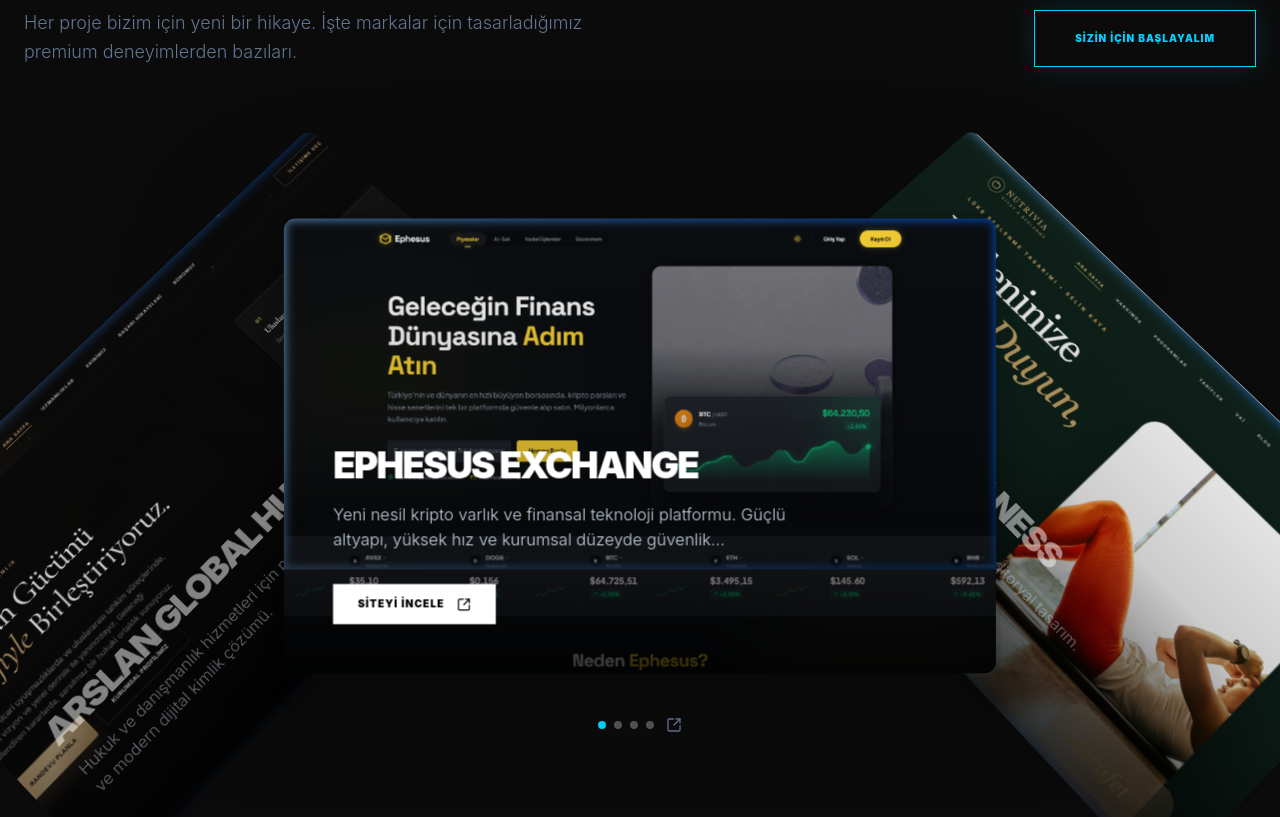
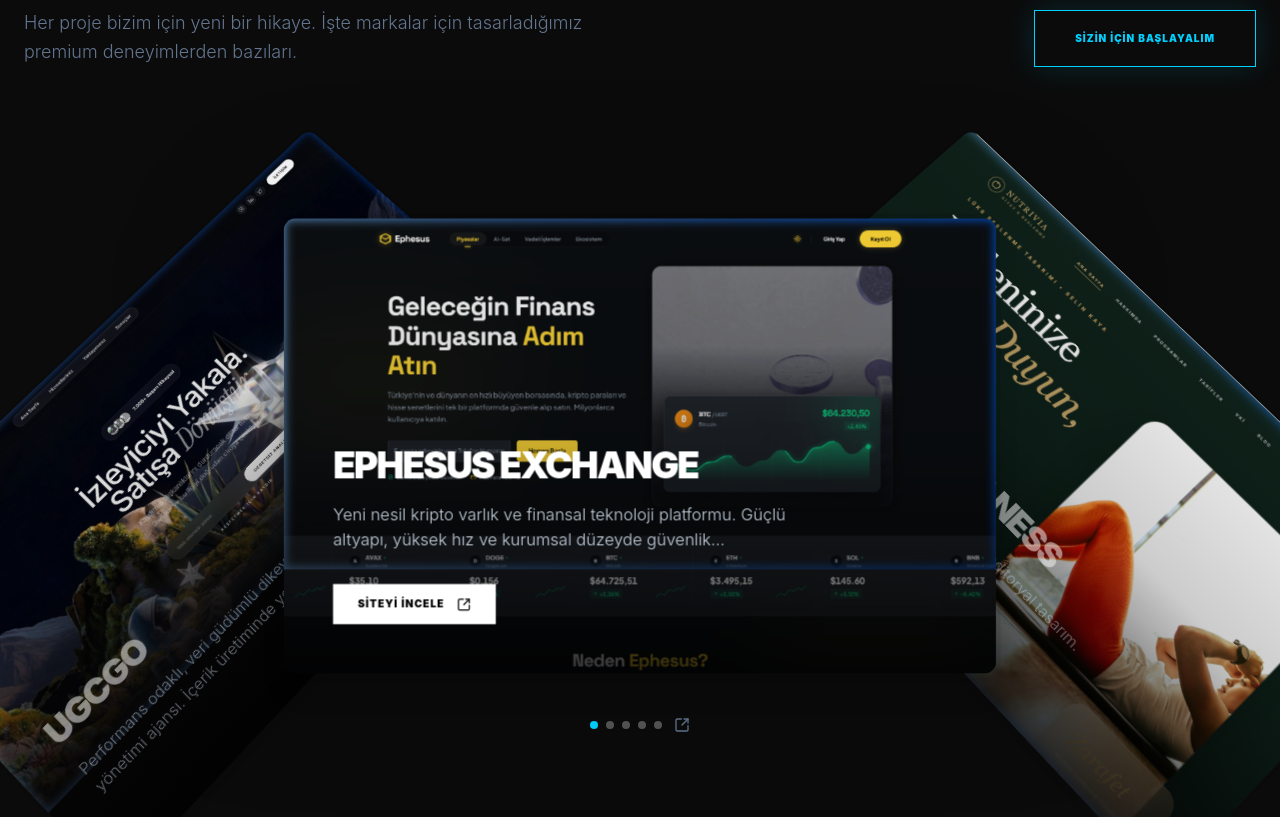
Before and after one commit to developercihan/ALLWEBSITE, a React (Vite) app in the folder novadrift-digital/: page / in a window 1280 px wide. Shown: the part 3240-4057 px from the top of the page. Built offline with nearby package versions, Linux system fonts and the light colour scheme.

Commit message:
feat: add UGCgo to portfolio in novadrift-digital

```diff
--- a/novadrift-digital/src/components/Portfolio.tsx
+++ b/novadrift-digital/src/components/Portfolio.tsx
@@ -31,6 +31,13 @@ const projects: CardStackItem[] = [
     description: "Hukuk ve danışmanlık hizmetleri için prestijli, güven veren ve modern dijital kimlik çözümü.",
     imageSrc: "/portfolio/arslan-hukuk.png",
     href: "https://arslan-global-hukuk.vercel.app",
+  },
+  {
+    id: "ugcgo",
+    title: "UGCgo",
+    description: "Performans odaklı, veri güdümlü dikey video ve dönüşüm yönetimi ajansı. İçerik üretiminde yeni nesil çözüm ortağınız.",
+    imageSrc: "/portfolio/ugcgo.png",
+    href: "https://ugcgo-agency.vercel.app",
   }
 ];
 
```
Also changed, not shown: novadrift-digital/public/portfolio/ugcgo.png (added), 1 other file (tests, documents, lock files or other folders).
